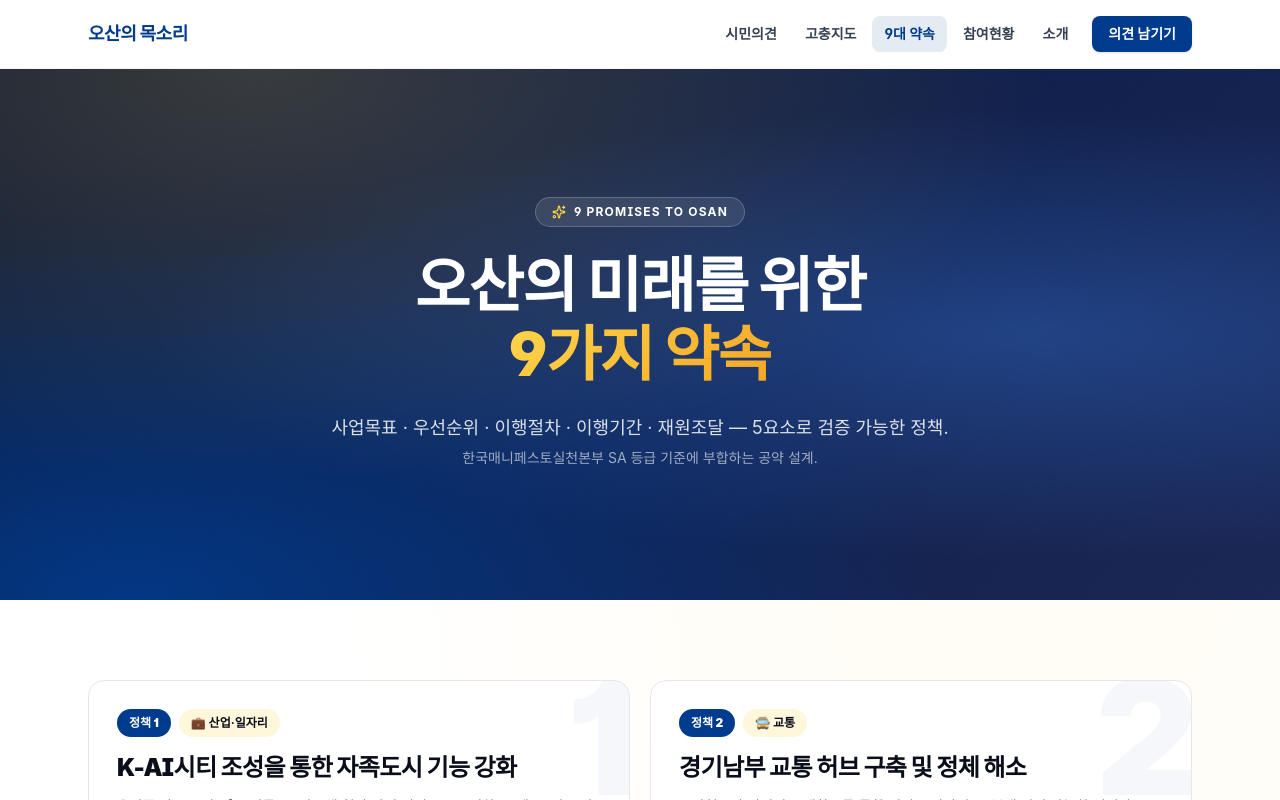
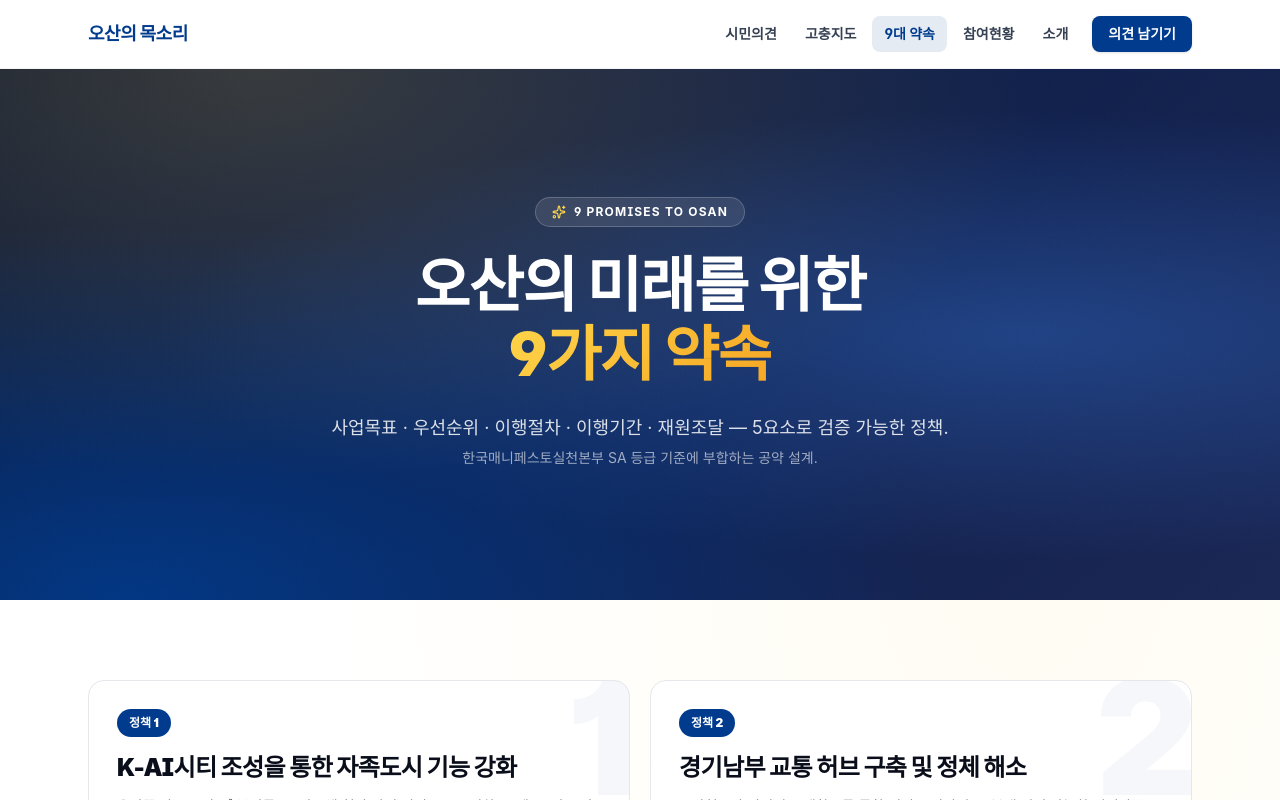
Before and after one commit to HyeEmpathyDev/osanvoice, a Next.js app: page /promises in a window 1280 px wide. Shown: the top 800 px of the page. Built offline with nearby package versions, Linux system fonts and the light colour scheme; a web font is replaced by a local one.

Commit message:
refactor: /promises 카드에서 카테고리 배지 제거, Footer 통합

```diff
--- a/app/promises/page.tsx
+++ b/app/promises/page.tsx
@@ -1,8 +1,8 @@
 import Link from "next/link";
 import { Header } from "@/components/Header";
+import { Footer } from "@/components/Footer";
 import { FadeIn } from "@/components/FadeIn";
 import { POLICIES } from "@/lib/policies";
-import { CATEGORIES } from "@/lib/constants";
 import { ArrowRight, Calendar, Coins, Sparkles } from "lucide-react";
 
 export const metadata = {
@@ -11,10 +11,6 @@ export const metadata = {
 };
 
 export default function PromisesPage() {
-  const catMap = Object.fromEntries(
-    CATEGORIES.map((c) => [c.key, c])
-  );
-
   return (
     <main className="min-h-screen bg-mesh-light text-[#0a0e1a]">
       <Header />
@@ -46,9 +42,7 @@ export default function PromisesPage() {
       {/* 정책 카드 그리드 */}
       <section className="max-w-6xl mx-auto px-6 py-20">
         <div className="grid md:grid-cols-2 gap-5">
-          {POLICIES.map((p, i) => {
-            const cat = catMap[p.category];
-            return (
+          {POLICIES.map((p, i) => (
               <FadeIn key={p.num} delay={i * 0.04}>
                 <article className="group relative bg-white border border-gray-200 rounded-2xl p-7 lift overflow-hidden h-full flex flex-col">
                   {/* 번호 워터마크 */}
@@ -61,11 +55,6 @@ export default function PromisesPage() {
                       <span className="bg-[#003b8e] text-white text-xs font-black px-3 py-1.5 rounded-full">
                         정책 {p.num}
                       </span>
-                      {cat && (
-                        <span className="bg-[#ffd54a]/20 text-[#0a0e1a] text-xs font-bold px-3 py-1.5 rounded-full">
-                          {cat.emoji} {cat.name}
-                        </span>
-                      )}
                     </div>
 
                     <h2 className="text-xl md:text-2xl font-black mb-3 leading-tight tracking-tight">
@@ -118,8 +107,7 @@ export default function PromisesPage() {
                   </div>
                 </article>
               </FadeIn>
-            );
-          })}
+            ))}
         </div>
       </section>
 
@@ -142,11 +130,7 @@ export default function PromisesPage() {
         </FadeIn>
       </section>
 
-      <footer className="bg-[#0a0e1a] text-white">
-        <div className="max-w-6xl mx-auto px-6 py-10 text-center text-xs opacity-60">
-          © 2026 오산의 목소리 · 시민 정책 청취 플랫폼
-        </div>
-      </footer>
+      <Footer />
     </main>
   );
 }
```
